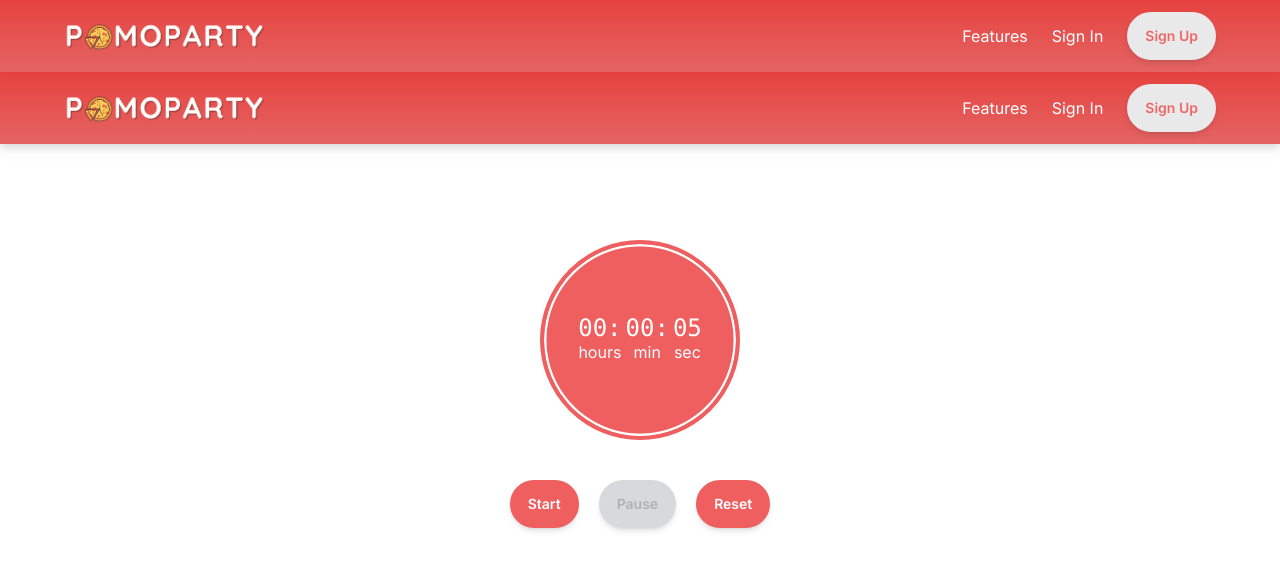
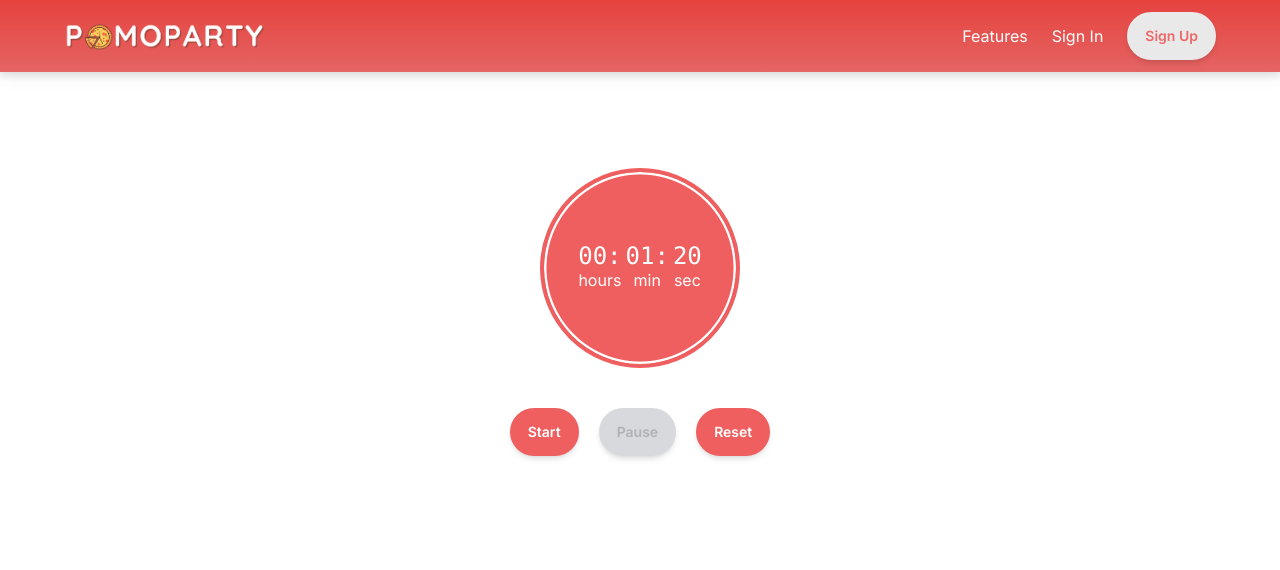
Before and after one commit to sn163/Pomoparty, a Next.js app: page / in a window 1280 px wide. Shown: the top 570 px of the page. Built offline with nearby package versions, Linux system fonts and the light colour scheme.

Commit message:
removed navbar from page

```diff
--- a/src/app/page.tsx
+++ b/src/app/page.tsx
@@ -1,12 +1,6 @@
 "use client";
 import Dashboard from "./_components/Dashboard";
-import NavBar from './_components/Navbar';
 
 export default function Home() {
-	return (
-		<>
-			<NavBar/>
-			<Dashboard startHr={0} startMin={0} startSec={5} />
-		</>
-	);
+	return <Dashboard startHr={0} startMin={1} startSec={20} />;
 }
```
